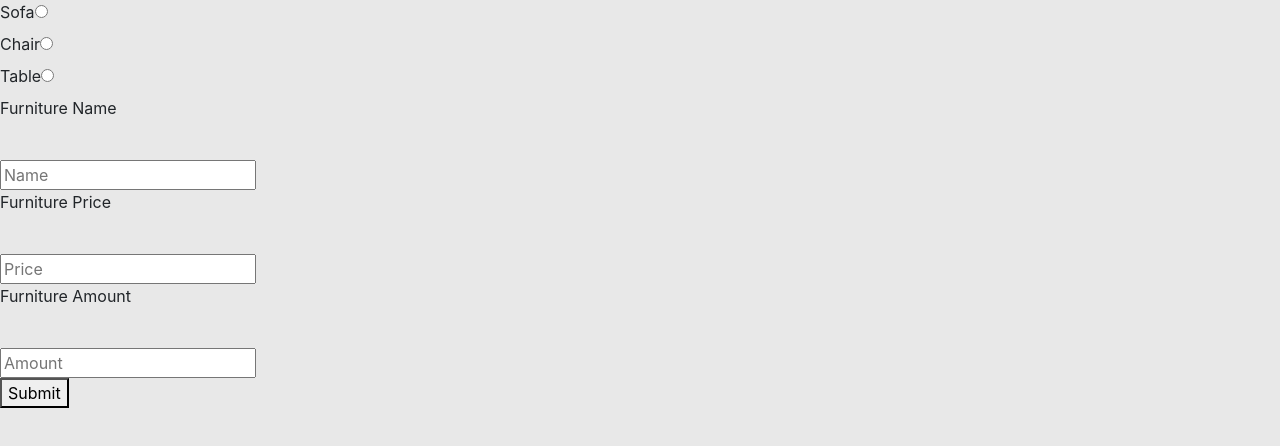
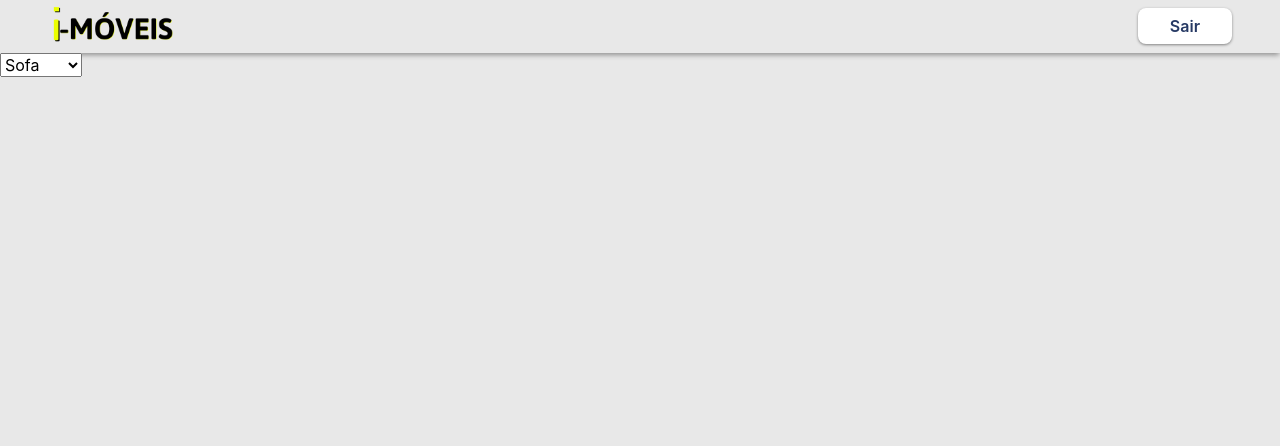
Before and after one commit to gabrielscholze-r/FurnitureAdministrationSystem, a React (Create React App) app in the folder frontend/: page /Home in a window 1280 px wide. Shown: the top 446 px of the page. Built offline with nearby package versions, Linux system fonts and the light colour scheme.

Commit message:
createpage

```diff
--- a/frontend/src/App.js
+++ b/frontend/src/App.js
@@ -15,17 +15,17 @@ function App() {
   //     console.log(res.data);
   //   })
   // }, [])
-  const [logged, setLogged] = useState(false)
+  const [logged, setLogged] = useState(true)
 
 
   return (
     <div className="App">
-      {/* <BrowserRouter> */}
+      <BrowserRouter>
         <AuthContext.Provider value={[logged, setLogged]}>
-          {/* <Rotas /> */}
-          <CreateFurniture/>
+          <Rotas />
+          {/* <CreateFurniture/> */}
         </AuthContext.Provider>
-      {/* </BrowserRouter> */}
+      </BrowserRouter>
     </div>
 
   )
--- a/frontend/src/pages/CreateFurniture/index.css
+++ b/frontend/src/pages/CreateFurniture/index.css
@@ -0,0 +1,179 @@
+.body {
+    font-family: system-ui, sans-serif;
+    text-align: center;
+    margin: 0;
+    padding: 0;
+}
+
+.header {
+    /* text-align: center; */
+    /* align-items: center; */
+    align-items: center;
+    display: flex;
+    justify-content: space-between;
+    height: fit-content;
+    width: 100%;
+    box-shadow: 0px 3px 5px -1px rgba(0, 0, 0, 0.385);
+}
+
+.px-5 {
+    padding-right: 5px;
+    padding-left: 5px;
+}
+
+.header-logo {
+    width: 125px;
+}
+
+.exitbutton {
+    transition: 0.2s;
+    background-color: #FFFFFF;
+    border: 0;
+    border-radius: .5rem;
+    box-sizing: border-box;
+    color: #263964;
+    font-size: 1rem;
+    font-weight: 600;
+    line-height: 1.25rem;
+    padding: 0.5rem 2rem;
+    text-align: center;
+    box-shadow: 0 1px 3px 0 rgba(0, 0, 0, 0.395), 0 1px 2px 0 rgba(0, 0, 0, 0.06);
+    cursor: pointer;
+}
+
+.exitbutton:hover {
+    background-color: rgb(249, 250, 251);
+}
+
+.exitbutton:focus {
+    outline: 2px solid transparent;
+    outline-offset: 2px;
+}
+
+.exitbutton:focus-visible {
+    box-shadow: none;
+}
+
+/*========================================*/
+
+/*Form*/
+.creation-container {
+    align-items: center;
+    text-align: center;
+    padding-top: 30px;
+    padding-bottom: 30px;
+}
+
+.form-field {
+    margin-top: 25px;
+    display: block;
+    text-align: center;
+}
+
+.form-field-radio {
+    text-align: center;
+    margin: 0;
+    padding: 0;
+    display: inline-flex;
+    align-items: center;
+}
+
+input[type="radio"].radio-button {
+
+    margin: 0 15px;
+    /* Add if not using autoprefixer */
+    -webkit-appearance: none;
+    /* Remove most all native input styles */
+    appearance: none;
+    /* For iOS < 15 */
+    /* Not removed via appearance */
+    /* margin: 0; */
+
+    font: inherit;
+    color: currentColor;
+    width: 1.15em;
+    height: 1.15em;
+    border: 0.15em solid currentColor;
+    border-radius: 50%;
+    transform: translateY(-0.075em);
+
+    display: grid;
+    place-content: center;
+}
+
+input[type="radio"].radio-button::before {
+
+    content: "";
+    width: 0.65em;
+    height: 0.65em;
+    border-radius: 50%;
+    transform: scale(0);
+    transition: 120ms transform ease-in-out;
+    box-shadow: inset 1em 1em var(--form-control-color);
+    /* Windows High Contrast Mode */
+    background-color: CanvasText;
+}
+
+input[type="radio"].radio-button:checked::before {
+    transform: scale(1);
+}
+
+input[type="radio"].radio-button:focus {
+    outline: max(2px, 0.15em) solid currentColor;
+    outline-offset: max(2px, 0.15em);
+}
+
+.label {
+    font-size: 20px;
+    font-weight: bold;
+}
+
+.text-input {
+    background-color: transparent;
+    font-size: 20px;
+    border: 0;
+    border-bottom: 2px solid rgba(11, 38, 192, 0.5);
+    outline: 0;
+    width: 50%;
+}
+
+.text-input:focus {
+    border-bottom: 2px solid;
+    border-color: rgb(11, 192, 162);
+}
+
+.text-input:focus::placeholder {
+    color: transparent;
+}
+
+.number-input::-webkit-outer-spin-button, .number-input::-webkit-inner-spin-button {
+    -webkit-appearance: none;
+}
+
+.back {
+    font-size: 16px;
+    color: rgba(0, 0, 0, 0.76);
+    background-color: rgba(255, 0, 0, 0.507);
+    margin-top: 10px;
+    margin-bottom: 10px;
+    width: 7rem;
+    transition: 0.2s;
+}
+.back:hover{
+
+    background-color: rgba(255, 0, 0, 0.151);
+
+}
+
+.buttons {
+    justify-content: center;
+    text-align: center;
+    display: grid;
+}
+.subtitle{
+    font-weight: 100;
+    color: #263964;
+}
+.under-header{
+    margin-top: 1.2rem;
+}
--- a/frontend/src/pages/CreateFurniture/index.js
+++ b/frontend/src/pages/CreateFurniture/index.js
@@ -1,41 +1,61 @@
-import React, {useState} from 'react';
+import React, { useState } from 'react';
 // import axios from 'axios';
 import API from '../../config/js/API';
+import logo from '../../assets/img/logo.png';
+import './index.css';
 
-export default function CreateFurniture(){
+export default function CreateFurniture() {
     const [furniture, setFurniture] = useState("");
     const [name, setName] = useState("");
     const [price, setPrice] = useState(0);
     const [amount, setAmount] = useState(0)
-
-    function HandleSubmit(){
-        API.post(`/${furniture}`,{
+    function HandleSubmit() {
+        API.post(`/${furniture}`, {
             name: name,
             price: price,
             qtd: amount
         })
     }
-
     return (
-        <div>
-            <form>
-                <label>Sofa</label>
-                <input type='radio' name="furniture" value="sofa" onChange={e => setFurniture(e.target.value)}/><br/>
-                <label>Chair</label>
-                <input type='radio' name="furniture" value="chair" onChange={e => setFurniture(e.target.value)}/><br/>
-                <label>Table</label>
-                <input type='radio' name="furniture" value="table" onChange={e => setFurniture(e.target.value)}/><br/>
-
-                <p>Furniture Name</p><br/>
-                <input type="text" name="furniture" placeholder='Name' onChange={e => setName(e.target.value)}/>
-
-                <p>Furniture Price</p><br/>
-                <input type="number" name="furniture" placeholder='Price' onChange={e => setPrice(e.target.value)}/>
-
-                <p>Furniture Amount</p><br/>
-                <input type="number" name="furniture" placeholder='Amount' onChange={e => setAmount(e.target.value)}/>
-            </form>
-            <button type="button" name="furniture" onClick={e => HandleSubmit()}>Submit</button>
+        <div className="body">
+            <header className="header">
+                <div className="px-5"><img src={logo} alt="logo" class="header-logo" /></div>
+                <div className="px-5"><button class="exitbutton" role="button">Sair</button></div>
+            </header>
+            <div className="under-header">
+            <h1>Adicionar Móvel</h1>
+            <div className="creation-container">
+                <h3 className="subtitle">Tipo</h3>
+                <div className="form-field-radio px-5">
+                    <p className="label">Sofa</p>
+                    <input type='radio' name="furniture" value="sofa" className="radio-button" onChange={e => setFurniture(e.target.value)}/><br />
+                </div>
+                <div class="form-field-radio px-5">
+                    <p className="label">Chair</p>
+                    <input type='radio' name="furniture" value="chair" className="radio-button" onChange={e => setFurniture(e.target.value)}/><br />
+                </div>
+                <div className="form-field-radio px-5">
+                    <p className="label">Table</p>
+                    <input type='radio' name="furniture" value="table" className="radio-button" onChange={e => setFurniture(e.target.value)} /><br />
+                </div>
+                <div className="form-field">
+                    <h3 className="subtitle mt-100">Furniture Name</h3><br />
+                    <input type="text" name="furniture" placeholder='Name' className="text-input number-input" onChange={e => setName(e.target.value)} />
+                </div>
+                <div className="form-field">
+                    <h3 className="subtitle">Furniture Price</h3><br />
+                    <input type="number" name="furniture" placeholder='Price' className="text-input number-input" onChange={e => setPrice(e.target.value)}/>
+                </div>
+                <div className="form-field">
+                    <h3 className="subtitle">Furniture Amount</h3><br />
+                    <input type="number" name="furniture" placeholder='Amount' className="text-input number-input" onChange={e => setAmount(e.target.value)}/>
+                </div>
+                <div className="form-field buttons">
+                    <div><button className="exitbutton" onClick={e=> HandleSubmit()}>Adicionar</button></div>
+                    <div><button className="exitbutton back">Voltar</button></div>
+                </div>
+                </div>
+            </div>
         </div>
     )
 }
--- a/frontend/src/pages/Homepage/index.js
+++ b/frontend/src/pages/Homepage/index.js
@@ -1,13 +1,32 @@
-import React from 'react';
-import logo from '../../assets/img/logo.png'
-import './index.css'
-function Homepage(){
+import React, {useState} from 'react';
+import logo from '../../assets/img/logo.png';
+import './index.css';
+import API from '../../config/js/API';
+function Homepage() {
+    // const [furniture, setFurniture] = useState("sofa");
+    const [furnitureList, setFList] = useState({});
+    function getFurnitures(e){
+        API.get(`/${e}`).then(r => setFList(e.data));
+        // console.log(furnitureList)
+    }
     return (
         <div>
             <header className="header">
-                <div className="px-5"><img src={logo} alt="logo" className="header-logo"/></div>
+                <div className="px-5"><img src={logo} alt="logo" className="header-logo" /></div>
                 <div className="px-5"><button className="exitbutton" role="button">Sair</button></div>
             </header>
+            <div>
+                <select name="furniture" onChange={e =>getFurnitures(e.target.value)}>
+                    <optgroup>
+                        <option value="sofa">Sofa</option>
+                        <option value="chair">Chair</option>
+                        <option value="table">Table</option>
+                    </optgroup>
+
+                </select>
+            </div>
+
+
         </div>
     )
 }
```
